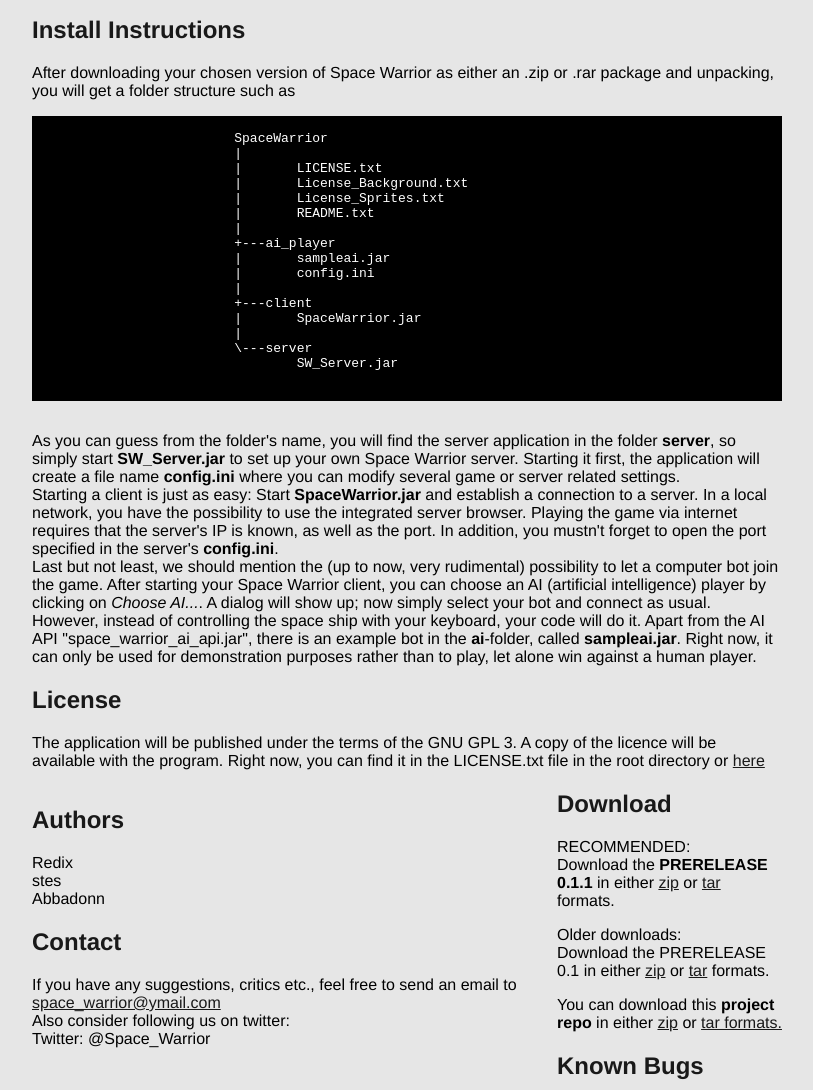
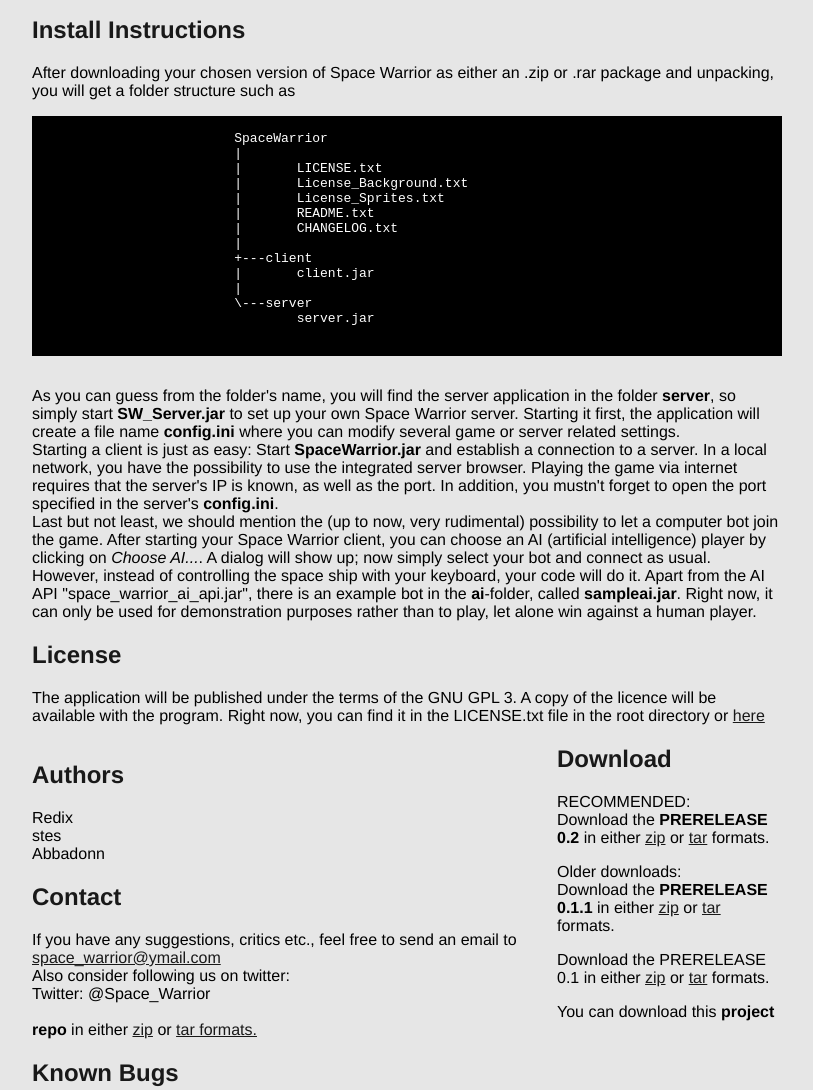
Before and after one commit to stes/Space-Warrior, a plain HTML site: page index.html in a window 1280 px wide. Shown: the part 712-1802 px from the top of the page, without its empty margins (233-1046 px from the left). Drawn offline with Linux system fonts and the light colour scheme; a script that the page names is missing.

Commit message:
updated website

```diff
--- a/index.html
+++ b/index.html
@@ -36,7 +36,7 @@
 
 		<div class="content">
 			<div class="download">
-				<a href="https://github.com/downloads/stes/Space-Warrior/prerelease_0_1_1.zip">
+				<a href="https://github.com/downloads/stes/Space-Warrior/SpaceWarrior_PRE_0_2.zip">
 				<img border="0" width="90" src="https://github.com/images/modules/download/zip.png"></a>
 				<!--<a href="https://github.com/stes/Space-Warrior/tarball/master">
 				<img border="0" width="90" src="https://github.com/images/modules/download/tar.png"></a>-->
@@ -80,16 +80,13 @@
 			|	License_Background.txt
 			|	License_Sprites.txt
 			|	README.txt
-			|
-			+---ai_player
-			|	sampleai.jar
-			|	config.ini
+			|	CHANGELOG.txt
 			|
 			+---client
-			|	SpaceWarrior.jar
+			|	client.jar
 			|
 			\---server
-				SW_Server.jar
+				server.jar
 			</pre><br/>
 			As you can guess from the folder's name, you will find the server application in the folder <b>server</b>, so simply start <b>SW_Server.jar</b> to set up your own
 			Space Warrior server. Starting it first, the application will create a file name <b>config.ini</b> where you can modify several game or server related settings.<br/>
@@ -161,11 +158,15 @@
 			</div>
 			<h2>Download</h2>
 			<p>RECOMMENDED:<br/>
+			Download the <b>PRERELEASE 0.2</b> in either
+			<a href="https://github.com/downloads/stes/Space-Warrior/SpaceWarrior_PRE_0_2.zip">zip</a> or
+			<a href="https://github.com/downloads/stes/Space-Warrior/SpaceWarrior_PRE_0_2.rar">tar</a> formats.
+			</p>
+			<p>Older downloads:<br/>
 			Download the <b>PRERELEASE 0.1.1</b> in either
 			<a href="https://github.com/downloads/stes/Space-Warrior/prerelease_0_1_1.zip">zip</a> or
 			<a href="https://github.com/downloads/stes/Space-Warrior/prerelease_0_1_1.rar">tar</a> formats.
 			</p>
-			<p>Older downloads:<br/>
 			Download the PRERELEASE 0.1 in either
 			<a href="https://github.com/downloads/stes/Space-Warrior/SpaceWarrior_0_1.zip">zip</a> or
 			<a href="https://github.com/downloads/stes/Space-Warrior/SpaceWarrior_0_1.rar">tar</a> formats.
```
